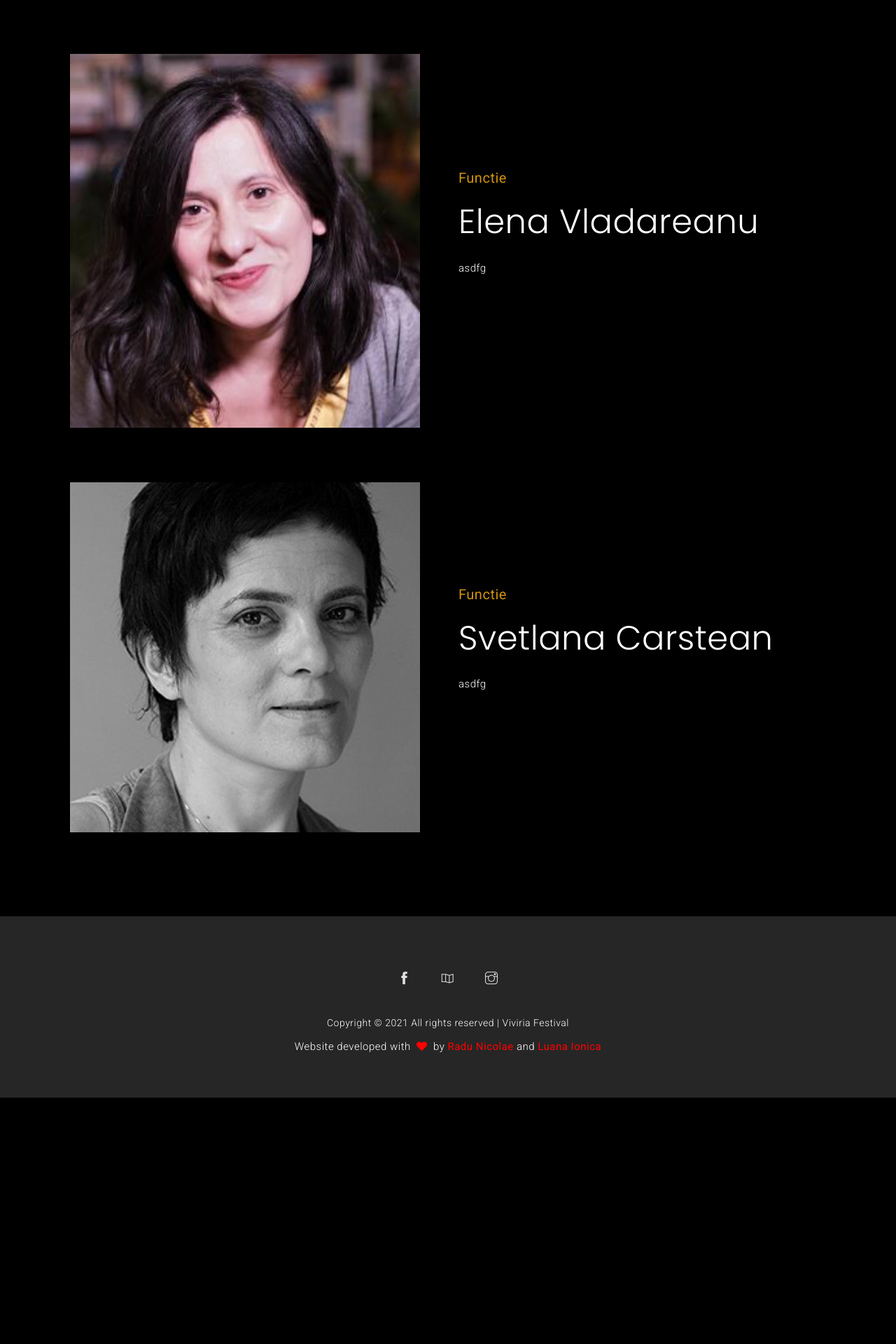
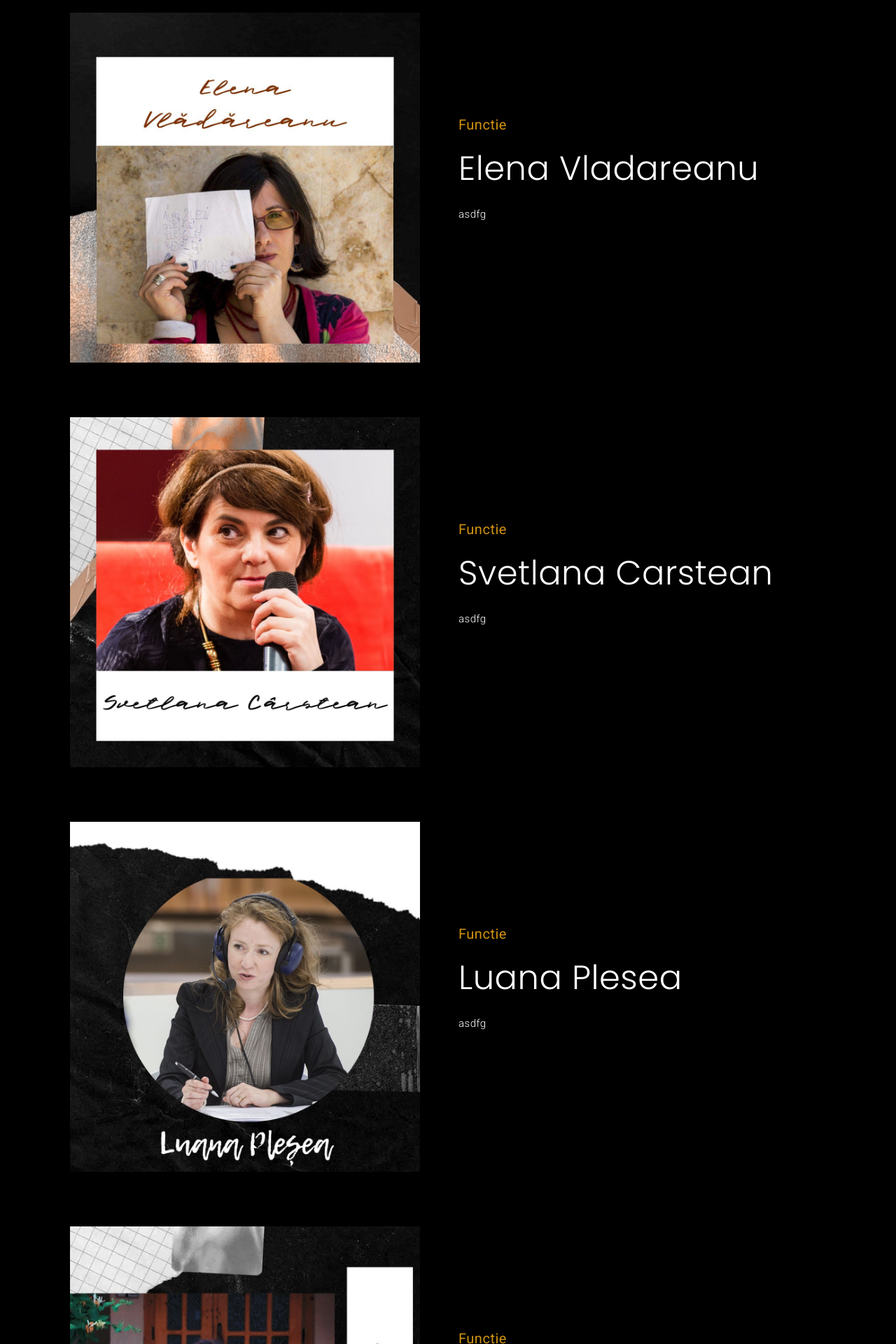
Before and after one commit to Radu-Nicolae/viviriafestival.ro, a PHP site: page /invitati.php in a window 1280 px wide. Shown: the part 2376-4296 px from the top of the page at 70% size. Before the commit the page ends 3944 px from the top, so only its background shows below. Run offline with PHP 8.4, Linux system fonts and the light colour scheme; some libraries are stand-ins or nearby versions.

Commit message:
Add files via upload

```diff
--- a/invitati.php
+++ b/invitati.php
@@ -67,14 +67,14 @@
                             <div class="col-lg-6 col-md-12 col-sm-12 md-mb-5">
                                 <div class="image hover-effect team-single-img ml-lg-0">
                                     <!-- 2 be modified-->
-                                    <img src="alexandrafelseghi.jpg" alt="blog">
+                                    <img src="alexandrafelseghis.jpeg" alt="blog">
                                 </div>
                             </div>
                             <div class="col-lg-6 col-md-12 col-sm-12 mx-auto d-inline-block text-left wow fadeInRight">
                                 <div class="skill-box-two">
                                     <div class="main-title mb-5 text-lg-left wow fadeIn" data-wow-delay="300ms">
                                         <h5>functie</h5> <!-- 2 be modified-->
-                                        <h2 class="ml-0">Alexandra Felseghi </h2> <!-- 2 be modified-->
+                                        <h2 class="ml-0">Alexandra Felseghis </h2> <!-- 2 be modified-->
                                         <p>Dramaturg și regizor, Alexandra Felseghi duce o bogată activitate artistică, în calitate de inițiator și de colaborator în realizarea proiectelor culturale. În 2011 a înfiinţat Asociaţia Create.Act.Enjoy alături de actrițele Diana Buluga și Raluca Lupan, în cadrul căreia a activat până în decembrie 2018. Scopul asociaţiei este de a contribui activ la definirea culturii independente în România, folosindu-se de modalităţi de exprimare inedite, racordate contemporaneităţii. În prezent, Alexandra Felseghi este cercetător în programul postdoctoral din cadrul Facultății de Teatru și Film (program desfășurat în perioada 2019-2021) și asistent universitar la departamentul de Teatrologie în cadrul aceleiași facultăți.</p>
                                     </div>
                                 </div>
@@ -90,7 +90,7 @@
                             <div class="col-lg-6 col-md-12 col-sm-12 md-mb-5">
                                 <div class="image hover-effect team-single-img ml-lg-0">
                                     <!-- 2 be modified-->
-                                    <img src="ruxandraghitescu.jpg" alt="blog">
+                                    <img src="ruxandraghitescu.jpeg" alt="blog">
                                 </div>
                             </div>
                             <div class="col-lg-6 col-md-12 col-sm-12 mx-auto d-inline-block text-left wow fadeInRight">
@@ -113,7 +113,7 @@
                             <div class="col-lg-6 col-md-12 col-sm-12 md-mb-5">
                                 <div class="image hover-effect team-single-img ml-lg-0">
                                     <!-- 2 be modified-->
-                                    <img src="corinasabou.jpg" alt="blog">
+                                    <img src="corinasafau.jpeg" alt="blog">
                                 </div>
                             </div>
                             <div class="col-lg-6 col-md-12 col-sm-12 mx-auto d-inline-block text-left wow fadeInRight">
@@ -136,7 +136,7 @@
                             <div class="col-lg-6 col-md-12 col-sm-12 md-mb-5">
                                 <div class="image hover-effect team-single-img ml-lg-0">
                                     <!-- 2 be modified-->
-                                    <img src="elenavladareanu.jpg" alt="blog">
+                                    <img src="elenavladareanu.jpeg" alt="blog">
                                 </div>
                             </div>
                             <div class="col-lg-6 col-md-12 col-sm-12 mx-auto d-inline-block text-left wow fadeInRight">
@@ -159,7 +159,7 @@
                             <div class="col-lg-6 col-md-12 col-sm-12 md-mb-5">
                                 <div class="image hover-effect team-single-img ml-lg-0">
                                     <!-- 2 be modified-->
-                                    <img src="svetlanacarstean.jpg" alt="blog">
+                                    <img src="svetlanacarstean.jpeg" alt="blog">
                                 </div>
                             </div>
                             <div class="col-lg-6 col-md-12 col-sm-12 mx-auto d-inline-block text-left wow fadeInRight">
@@ -167,6 +167,52 @@
                                     <div class="main-title mb-5 text-lg-left wow fadeIn" data-wow-delay="300ms">
                                         <h5>functie</h5> <!-- 2 be modified-->
                                         <h2 class="ml-0">Svetlana Carstean</h2> <!-- 2 be modified-->
+                                        <p>asdfg</p>
+                                    </div>
+                                </div>
+                            </div>
+                        </div>
+                    </div>
+                </div>
+
+                <br><br><br>
+    <div class="item">
+                    <div class="container">
+                        <div class="row align-items-center">
+                            <div class="col-lg-6 col-md-12 col-sm-12 md-mb-5">
+                                <div class="image hover-effect team-single-img ml-lg-0">
+                                    <!-- 2 be modified-->
+                                    <img src="luanaplesea.jpeg" alt="blog">
+                                </div>
+                            </div>
+                            <div class="col-lg-6 col-md-12 col-sm-12 mx-auto d-inline-block text-left wow fadeInRight">
+                                <div class="skill-box-two">
+                                    <div class="main-title mb-5 text-lg-left wow fadeIn" data-wow-delay="300ms">
+                                        <h5>functie</h5> <!-- 2 be modified-->
+                                        <h2 class="ml-0">Luana Plesea</h2> <!-- 2 be modified-->
+                                        <p>asdfg</p>
+                                    </div>
+                                </div>
+                            </div>
+                        </div>
+                    </div>
+                </div>
+
+                <br><br><br>
+    <div class="item">
+                    <div class="container">
+                        <div class="row align-items-center">
+                            <div class="col-lg-6 col-md-12 col-sm-12 md-mb-5">
+                                <div class="image hover-effect team-single-img ml-lg-0">
+                                    <!-- 2 be modified-->
+                                    <img src="elenazah.jpeg" alt="blog">
+                                </div>
+                            </div>
+                            <div class="col-lg-6 col-md-12 col-sm-12 mx-auto d-inline-block text-left wow fadeInRight">
+                                <div class="skill-box-two">
+                                    <div class="main-title mb-5 text-lg-left wow fadeIn" data-wow-delay="300ms">
+                                        <h5>functie</h5> <!-- 2 be modified-->
+                                        <h2 class="ml-0">Elena Zah</h2> <!-- 2 be modified-->
                                         <p>asdfg</p>
                                     </div>
                                 </div>
```
Also changed, not shown: alexandrafelseghis.jpeg (added), corinasafau.jpeg (added), elenavladareanu.jpeg (added), elenazah.jpeg (added), luanaplesea.jpeg (added), ruxandraghitescu.jpeg (added), svetlanacarstean.jpeg (added).
